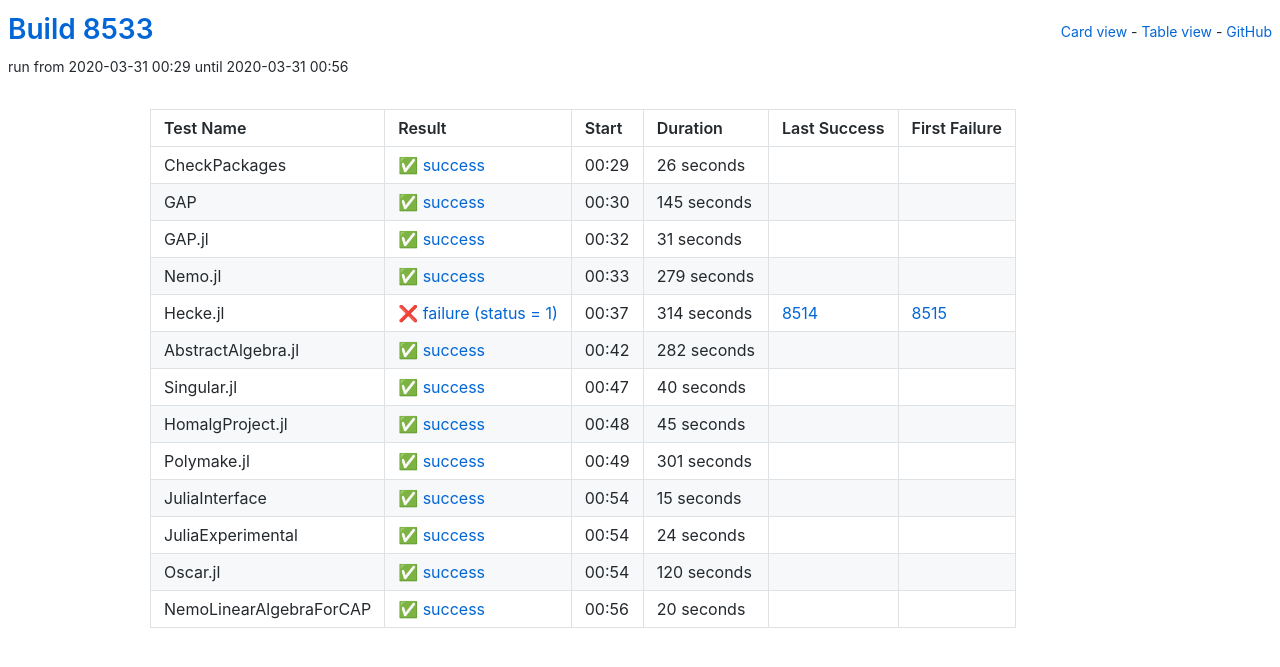
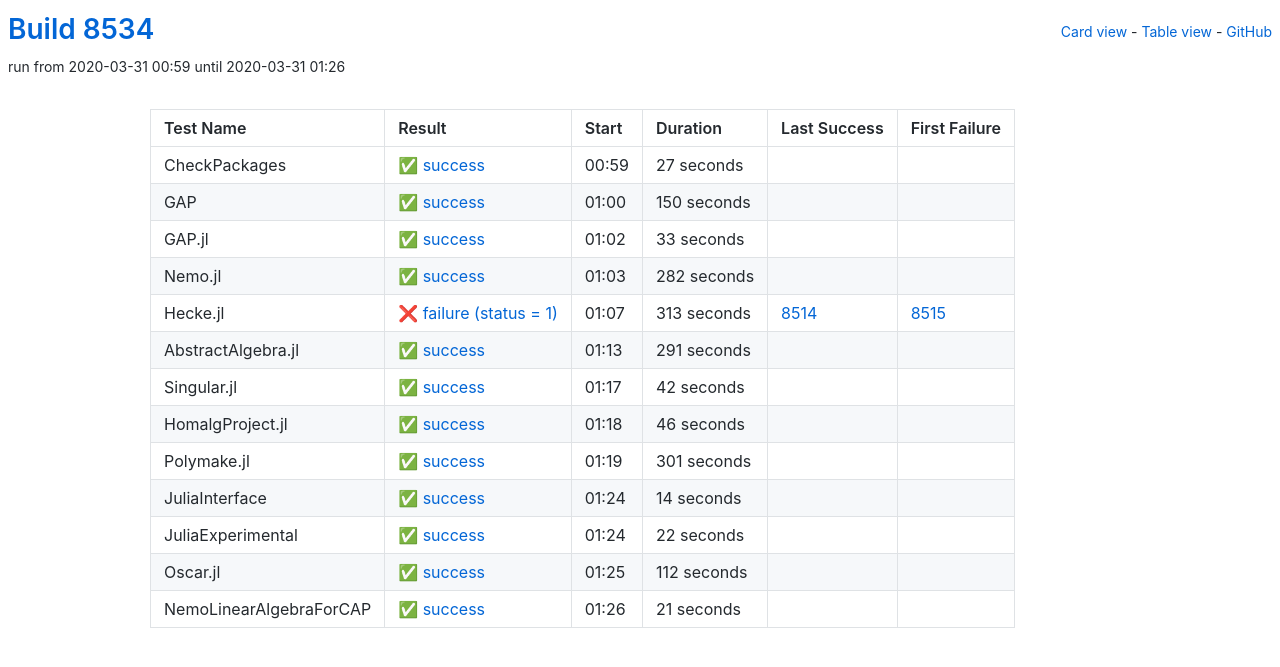
Before and after one commit to oscar-system/oscar-ci-status, a Jekyll site: the page built from table.html, in a window 1280 px wide. Shown: the top 667 px of the page. Built offline with Jekyll 4.4.1, drawn with Linux system fonts in a browser that asks for light colours.

Commit message:
Build 8534

```diff
--- a/_data/ci.yml
+++ b/_data/ci.yml
@@ -1,93 +1,93 @@
-build: 8533
-build_url: https://oscarci.mathematik.uni-kl.de/job/oscar/8533/
+build: 8534
+build_url: https://oscarci.mathematik.uni-kl.de/job/oscar/8534/
 job: oscar
 tests:
-- duration: 26
+- duration: 27
   exitcode: 0
   first_failure: false
   first_failure_url: null
   last_success: false
   last_success_url: null
-  log: https://oscarci.mathematik.uni-kl.de/job/oscar/8533/artifact/logs/build-8533/CheckPackages.log
+  log: https://oscarci.mathematik.uni-kl.de/job/oscar/8534/artifact/logs/build-8534/CheckPackages.log
   name: CheckPackages
-  start: 2020-03-31 00:29
+  start: 2020-03-31 00:59
   status: success
   success: true
-- duration: 145
+- duration: 150
   exitcode: 0
   first_failure: false
   first_failure_url: null
   last_success: false
   last_success_url: null
-  log: https://oscarci.mathematik.uni-kl.de/job/oscar/8533/artifact/logs/build-8533/GAP.log
+  log: https://oscarci.mathematik.uni-kl.de/job/oscar/8534/artifact/logs/build-8534/GAP.log
   name: GAP
-  start: 2020-03-31 00:30
+  start: 2020-03-31 01:00
   status: success
   success: true
-- duration: 31
+- duration: 33
   exitcode: 0
   first_failure: false
   first_failure_url: null
   last_success: false
   last_success_url: null
-  log: https://oscarci.mathematik.uni-kl.de/job/oscar/8533/artifact/logs/build-8533/GAP.jl.log
+  log: https://oscarci.mathematik.uni-kl.de/job/oscar/8534/artifact/logs/build-8534/GAP.jl.log
   name: GAP.jl
-  start: 2020-03-31 00:32
+  start: 2020-03-31 01:02
   status: success
   success: true
-- duration: 279
-  exitcode: 0
-  first_failure: false
-  first_failure_url: null
-  last_success: false
-  last_success_url: null
-  log: https://oscarci.mathematik.uni-kl.de/job/oscar/8533/artifact/logs/build-8533/Nemo.jl.log
-  name: Nemo.jl
-  start: 2020-03-31 00:33
-  status: success
-  success: true
-- duration: 314
-  exitcode: 1
-  first_failure: 8515
-  first_failure_url: https://oscarci.mathematik.uni-kl.de/job/oscar/8515/
-  last_success: 8514
-  last_success_url: https://oscarci.mathematik.uni-kl.de/job/oscar/8514/
-  log: https://oscarci.mathematik.uni-kl.de/job/oscar/8533/artifact/logs/build-8533/Hecke.jl.log
-  name: Hecke.jl
-  start: 2020-03-31 00:37
-  status: failure
-  success: false
 - duration: 282
   exitcode: 0
   first_failure: false
   first_failure_url: null
   last_success: false
   last_success_url: null
-  log: https://oscarci.mathematik.uni-kl.de/job/oscar/8533/artifact/logs/build-8533/AbstractAlgebra.jl.log
-  name: AbstractAlgebra.jl
-  start: 2020-03-31 00:42
+  log: https://oscarci.mathematik.uni-kl.de/job/oscar/8534/artifact/logs/build-8534/Nemo.jl.log
+  name: Nemo.jl
+  start: 2020-03-31 01:03
   status: success
   success: true
-- duration: 40
+- duration: 313
+  exitcode: 1
+  first_failure: 8515
+  first_failure_url: https://oscarci.mathematik.uni-kl.de/job/oscar/8515/
+  last_success: 8514
+  last_success_url: https://oscarci.mathematik.uni-kl.de/job/oscar/8514/
+  log: https://oscarci.mathematik.uni-kl.de/job/oscar/8534/artifact/logs/build-8534/Hecke.jl.log
+  name: Hecke.jl
+  start: 2020-03-31 01:07
+  status: failure
+  success: false
+- duration: 291
   exitcode: 0
   first_failure: false
   first_failure_url: null
   last_success: false
   last_success_url: null
-  log: https://oscarci.mathematik.uni-kl.de/job/oscar/8533/artifact/logs/build-8533/Singular.jl.log
-  name: Singular.jl
-  start: 2020-03-31 00:47
+  log: https://oscarci.mathematik.uni-kl.de/job/oscar/8534/artifact/logs/build-8534/AbstractAlgebra.jl.log
+  name: AbstractAlgebra.jl
+  start: 2020-03-31 01:13
   status: success
   success: true
-- duration: 45
+- duration: 42
   exitcode: 0
   first_failure: false
   first_failure_url: null
   last_success: false
   last_success_url: null
-  log: https://oscarci.mathematik.uni-kl.de/job/oscar/8533/artifact/logs/build-8533/HomalgProject.jl.log
+  log: https://oscarci.mathematik.uni-kl.de/job/oscar/8534/artifact/logs/build-8534/Singular.jl.log
+  name: Singular.jl
+  start: 2020-03-31 01:17
+  status: success
+  success: true
+- duration: 46
+  exitcode: 0
+  first_failure: false
+  first_failure_url: null
+  last_success: false
+  last_success_url: null
+  log: https://oscarci.mathematik.uni-kl.de/job/oscar/8534/artifact/logs/build-8534/HomalgProject.jl.log
   name: HomalgProject.jl
-  start: 2020-03-31 00:48
+  start: 2020-03-31 01:18
   status: success
   success: true
 - duration: 301
@@ -96,52 +96,52 @@
   first_failure_url: null
   last_success: false
   last_success_url: null
-  log: https://oscarci.mathematik.uni-kl.de/job/oscar/8533/artifact/logs/build-8533/Polymake.jl.log
+  log: https://oscarci.mathematik.uni-kl.de/job/oscar/8534/artifact/logs/build-8534/Polymake.jl.log
   name: Polymake.jl
-  start: 2020-03-31 00:49
+  start: 2020-03-31 01:19
   status: success
   success: true
-- duration: 15
+- duration: 14
   exitcode: 0
   first_failure: false
   first_failure_url: null
   last_success: false
   last_success_url: null
-  log: https://oscarci.mathematik.uni-kl.de/job/oscar/8533/artifact/logs/build-8533/JuliaInterface.log
+  log: https://oscarci.mathematik.uni-kl.de/job/oscar/8534/artifact/logs/build-8534/JuliaInterface.log
   name: JuliaInterface
-  start: 2020-03-31 00:54
+  start: 2020-03-31 01:24
   status: success
   success: true
-- duration: 24
+- duration: 22
   exitcode: 0
   first_failure: false
   first_failure_url: null
   last_success: false
   last_success_url: null
-  log: https://oscarci.mathematik.uni-kl.de/job/oscar/8533/artifact/logs/build-8533/JuliaExperimental.log
+  log: https://oscarci.mathematik.uni-kl.de/job/oscar/8534/artifact/logs/build-8534/JuliaExperimental.log
   name: JuliaExperimental
-  start: 2020-03-31 00:54
+  start: 2020-03-31 01:24
   status: success
   success: true
-- duration: 120
+- duration: 112
   exitcode: 0
   first_failure: false
   first_failure_url: null
   last_success: false
   last_success_url: null
-  log: https://oscarci.mathematik.uni-kl.de/job/oscar/8533/artifact/logs/build-8533/Oscar.jl.log
+  log: https://oscarci.mathematik.uni-kl.de/job/oscar/8534/artifact/logs/build-8534/Oscar.jl.log
   name: Oscar.jl
-  start: 2020-03-31 00:54
+  start: 2020-03-31 01:25
   status: success
   success: true
-- duration: 20
+- duration: 21
   exitcode: 0
   first_failure: false
   first_failure_url: null
   last_success: false
   last_success_url: null
-  log: https://oscarci.mathematik.uni-kl.de/job/oscar/8533/artifact/logs/build-8533/NemoLinearAlgebraForCAP.log
+  log: https://oscarci.mathematik.uni-kl.de/job/oscar/8534/artifact/logs/build-8534/NemoLinearAlgebraForCAP.log
   name: NemoLinearAlgebraForCAP
-  start: 2020-03-31 00:56
+  start: 2020-03-31 01:26
   status: success
   success: true
```
Also changed, not shown: README.md.
